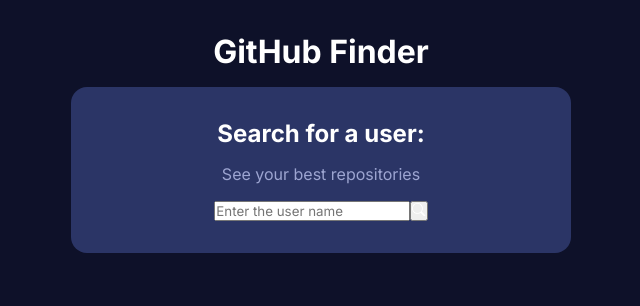
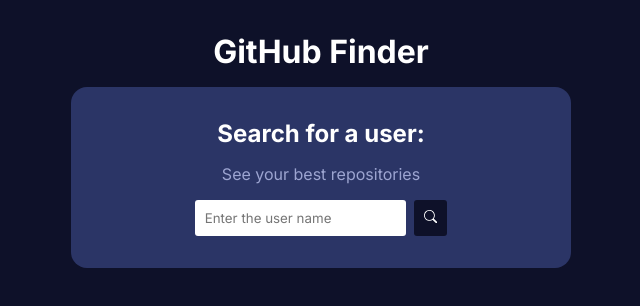
Before and after one commit to lz-junior/github_finder, a React (Vite) app: page / in a window 1280 px wide. Shown: the top 306 px of the page, without its empty margins (319-959 px from the left). Built offline with nearby package versions, Linux system fonts and the light colour scheme.

Commit message:
css and button enter

```diff
--- a/src/components/Search.module.css
+++ b/src/components/Search.module.css
@@ -13,3 +13,20 @@
 .search p {
   color: #9da5d1;
 }
+
+.search_container {
+  display: flex;
+  gap: 0.5rem;
+}
+
+.search_container input, .search_container button {
+  padding: .6rem;
+  border-radius: 3px;
+  border: none;
+  color: #2b3566;
+}
+
+.search_container button {
+  background-color: #0e1129;
+  cursor: pointer;
+}
--- a/src/components/Search.tsx
+++ b/src/components/Search.tsx
@@ -4,7 +4,7 @@ type SearchProps = {
 
 
 
-import { useState } from "react";
+import { useState, KeyboardEvent } from "react";
 import { BsSearch } from "react-icons/bs";
 import classes from './Search.module.css';
 
@@ -12,15 +12,22 @@ import classes from './Search.module.css';
 const Search = ({loadUser}: SearchProps)=> {
   const [userName, setUserName] = useState("");
 
+  const handleKeyDown = (e: KeyboardEvent)=> {
+    if (e.key === "Enter") {
+      loadUser(userName);
+    }
+  }
+
   return (
     <div className={classes.search}>
       <h2>Search for a user:</h2>
       <p>See your best repositories</p>
-      <div>
+      <div className={classes.search_container}>
         <input
           type="text"
           placeholder="Enter the user name"
-          onChange={(e)=> setUserName(e.target.value)}/>
+          onChange={(e)=> setUserName(e.target.value)}
+          onKeyDown={handleKeyDown}/>
         <button onClick={()=> loadUser(userName)}>
           <BsSearch/>
         </button>
```
